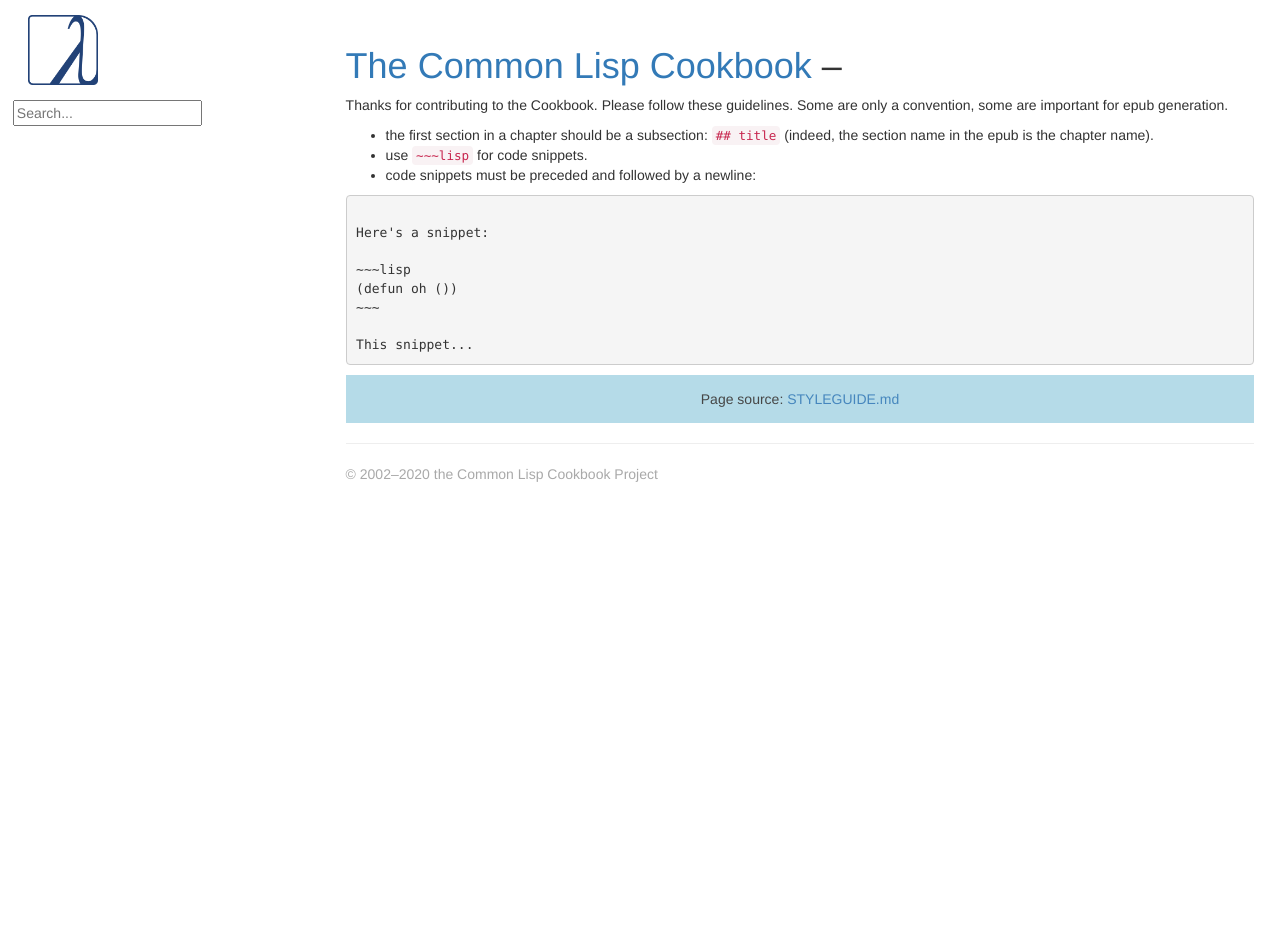
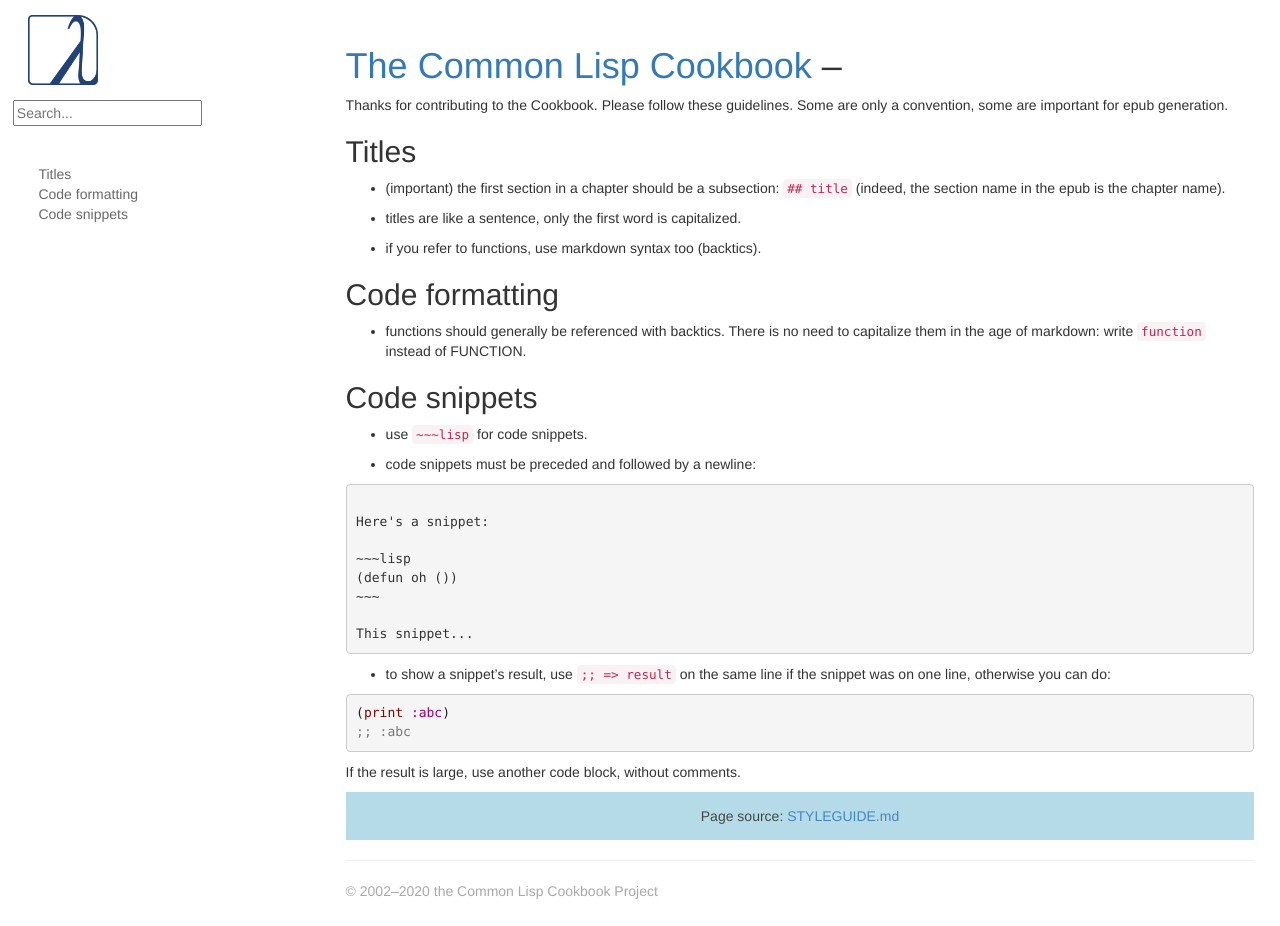
Before and after one commit to LispCookbook/cl-cookbook, a Jekyll site: the page built from STYLEGUIDE.md, in a window 1280 px wide and 926 px high. Built offline with Jekyll 4.4.1, drawn with Linux system fonts in a browser that asks for light colours; our own code applies the rules of GitHub Pages for plain Markdown files.

Commit message:
STYLEGUIDE++
for #209

````diff
--- a/STYLEGUIDE.md
+++ b/STYLEGUIDE.md
@@ -2,8 +2,23 @@
 guidelines. Some are only a convention, some are important for epub
 generation.
 
-- the first section in a chapter should be a subsection: `## title` (indeed, the section name in the epub is the chapter name).
+## Titles
+
+- (important) the first section in a chapter should be a subsection: `## title` (indeed, the section name in the epub is the chapter name).
+
+- titles are like a sentence, only the first word is capitalized.
+
+- if you refer to functions, use markdown syntax too (backtics).
+
+
+## Code formatting
+
+- functions should generally be referenced with backtics. There is no need to capitalize them in the age of markdown: write `function` instead of FUNCTION.
+
+## Code snippets
+
 - use `~~~lisp` for code snippets.
+
 - code snippets must be preceded and followed by a newline:
 
 ```
@@ -16,3 +31,12 @@
 
 This snippet...
 ```
+
+- to show a snippet's result, use `;; => result` on the same line if the snippet was on one line, otherwise you can do:
+
+~~~lisp
+(print :abc)
+;; :abc
+~~~
+
+If the result is large, use another code block, without comments.
````
